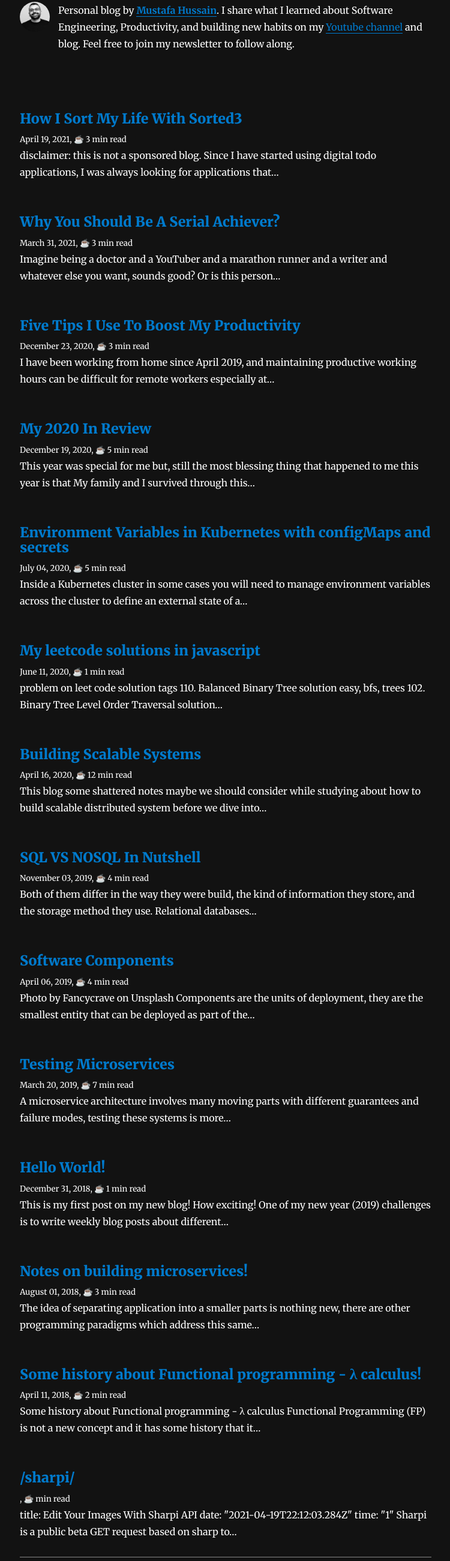
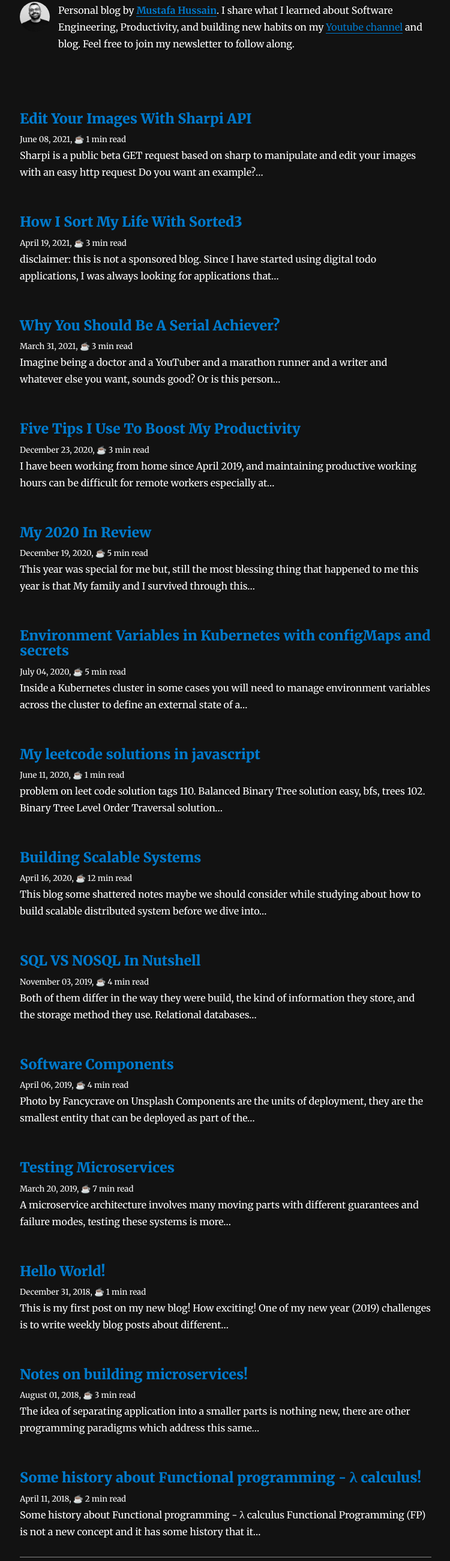
Before and after one commit to mustafah15/blog, a Gatsby site: page / in a window 1280 px wide. Shown: the part 137-2740 px from the top of the page at 60% size, without its empty margins (264-1014 px from the left). Built offline with nearby package versions, Linux system fonts and the light colour scheme; Gatsby itself is replaced by a stand-in of ours; some packages are replaced by stand-ins of ours; a small style sheet from the web is missing.

Commit message:
update blog title

```diff
--- a/content/blog/sharpi/index.md
+++ b/content/blog/sharpi/index.md
@@ -1,7 +1,6 @@
-
 ---
 title: Edit Your Images With Sharpi API
-date: "2021-04-19T22:12:03.284Z"
+date: "2021-06-08T22:12:03.284Z"
 time: "1"
 ---
 
```
